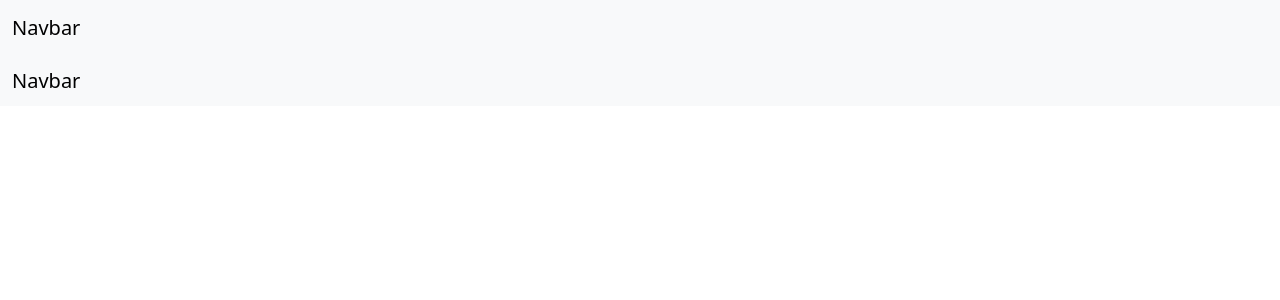
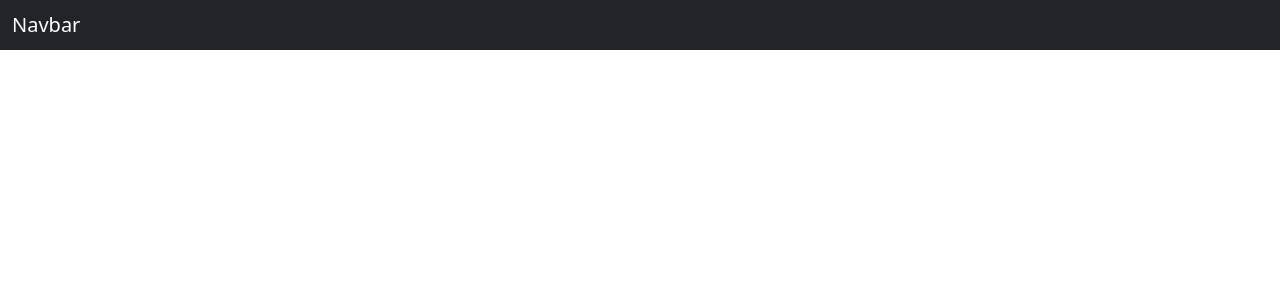
Before and after one commit to agustinMellado/macus2.0, an Angular app: page /preguntas in a window 1280 px wide. Shown: the top 300 px of the page. Built offline with nearby package versions, Linux system fonts and the light colour scheme.

Commit message:
modifacion navbar

```diff
--- a/src/app/shared/components/navbar/navbar.component.html
+++ b/src/app/shared/components/navbar/navbar.component.html
@@ -1,12 +1,6 @@
-<!-- As a link -->
-<nav class="navbar bg-body-tertiary">
-    <div class="container-fluid">
-      <a class="navbar-brand" href="#">Navbar</a>
-    </div>
-  </nav>
 
   <!-- As a heading -->
-  <nav class="navbar bg-body-tertiary">
+  <nav class="navbar bg-dark" data-bs-theme="dark">
     <div class="container-fluid">
       <span class="navbar-brand mb-0 h1">Navbar</span>
     </div>
```
